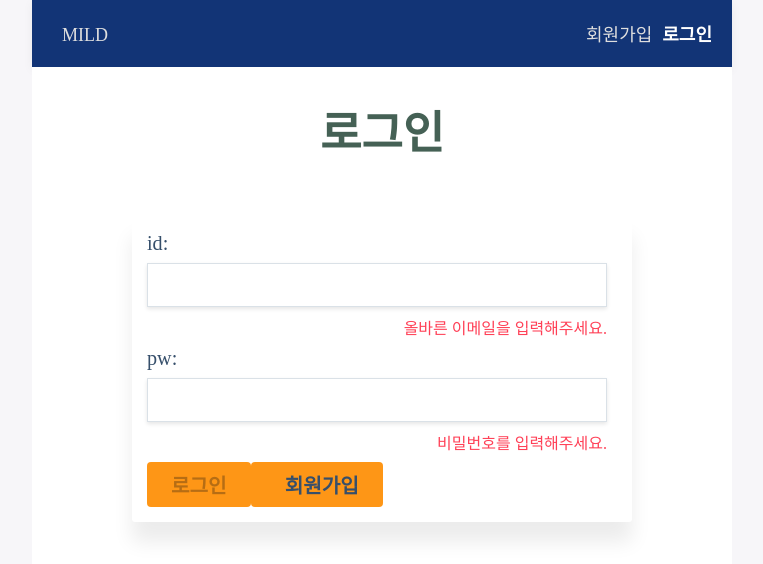
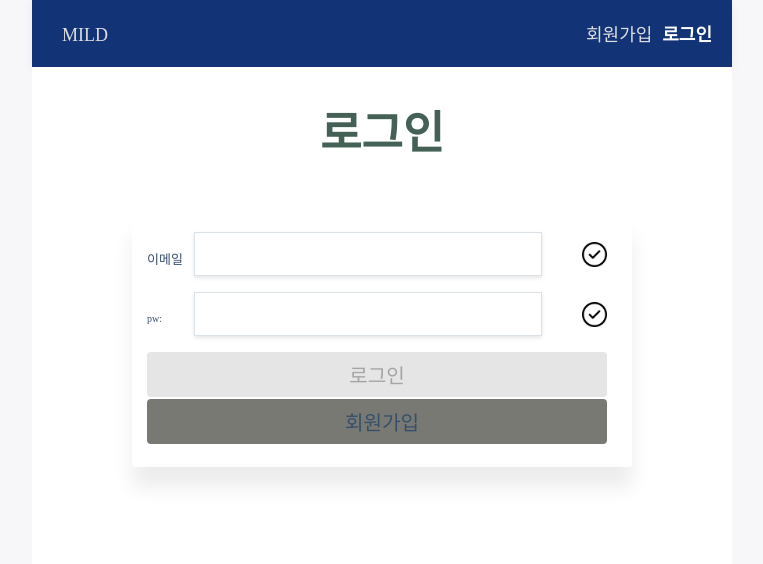
Before and after one commit to MILD-Project/mild-frontend, a Vue app: page /login in a window 1280 px wide. Shown: the top 564 px of the page, without its empty margins (258-1021 px from the left). Built offline with nearby package versions, Linux system fonts and the light colour scheme.

Commit message:
로그인 스타일링 && 유효성 로직 반영

```diff
--- a/src/components/LoginForm.vue
+++ b/src/components/LoginForm.vue
@@ -2,30 +2,44 @@
   <div class="contents">
     <div class="form-wrapper form-wrapper-sm">
       <form @submit.prevent="submitForm" class="form">
-        <div>
-          <label for="username">id: </label>
-          <input type="text" id="username" v-model="username" />
+        <div style="display: flex; align-items: center; flex-direction: row">
+          <label for="username" style="font-size: 13px; margin-right: 10px">이메일 </label>
+          <input type="text" id="username" v-model="username" style="width: 4000px; margin-right: 40px" />
           <p class="validation-text">
-            <span class="warning" v-if="!isUsernameValid && username || username == ''">
-              올바른 이메일을 입력해주세요.
+            <span class="warning" v-if="!isUsernameValid && username || username == ''" style="width: 25px; height: 25px;" >
+<!--              올바른 이메일을 입력해주세요.-->
+              <img src="@/assets/warning.png" style="width: 25px; height: 25px;" />
+            </span>
+            <span v-else class="success">
+              <img src="@/assets/success.png" style="width:25px; height: 25px;" />
             </span>
           </p>
         </div>
-        <div>
-          <label for="password">pw: </label>
-          <input type="password" id="password" v-model="password" />
+        <div style="display: flex; align-items: center; flex-direction: row">
+          <label for="password" style="font-size: 10px; margin-right: 10px">pw: </label>
+          <input type="password" id="password" v-model="password" style="width: 4000px; margin-right: 40px" />
           <p class="validation-text">
-            <span class="warning" v-if="!password">
-              비밀번호를 입력해주세요.
+            <span class="warning" v-if="!password" style="width: 25px; height: 25px;">
+<!--              비밀번호를 입력해주세요.-->
+              <img src="@/assets/warning.png" style="width: 25px; height: 25px;" />
+            </span>
+            <span v-else class="success">
+              <img src="@/assets/success.png" style="width:25px; height: 25px;" />
             </span>
           </p>
         </div>
-        <button v-bind:disabled="!isUsernameValid || !password" type="submit" class="btn">
-          로그인
-        </button>
-        <button disabled type="button" class="btn"><a href="/signup">회원가입</a></button>
+        <div style="display: flex; flex-direction: column">
+          <button v-bind:disabled="!isUsernameValid || !password" type="submit" class="btn" style="margin-bottom: 2px; background: #e5e5e5; font-weight: 400">
+            로그인
+          </button>
+          <button disabled type="button" class="btn" style="background: #797974; font-weight: 400;"><a href="/signup">회원가입</a></button>
+        </div>
         <!--    <button type="reset">취소</button>-->
-        <p class="log">{{ logMessage }}</p>
+        <div>
+<!--          <p class="log">{{ logMessage }}</p>-->
+          <p class="log" :class="{'warn': logMessage === '로그인에 실패했습니다.'}"></p>
+        </div>
+
       </form>
     </div>
   </div>
@@ -73,3 +87,9 @@ export default {
   },
 };
 </script>
+
+<style>
+  .warn {
+    color: tomato;
+  }
+</style>
--- a/src/components/SignUpForm.vue
+++ b/src/components/SignUpForm.vue
@@ -29,7 +29,7 @@
           </p>
         </div>
         <div style="display: flex; align-items: center; flex-direction: row">
-          <label for="nickname" style="font-size: 10px; margin-right: 10px" >닉네임 </label>
+          <label for="nickname" style="font-size: 10px; margin-right: 10px">닉네임 </label>
           <input type="text" id="nickname" v-model="nickname" style="width: 4000px; margin-right: 40px" />
           <p class="validation-text">
             <span class="warning" v-if="!nickname" style="width: 25px; height: 25px;" >
@@ -47,7 +47,8 @@
           </button>
           <button type="reset" class="btn" style="background: #797974; font-weight: 400;">취소</button>
         </div>
-        <p class="log">{{ logMessage }}</p>
+<!--        <p class="log">{{ logMessage }}</p>-->
+        <p class="log" :class="{'warn': logMessage === '회원가입에 실패했습니다.'}"></p>
       </form>
     </div>
   </div>
@@ -69,7 +70,7 @@ export default {
   },
   methods: {
     async submitForm() {
-      console.log('submit');
+      try {
         const userData = {
           username: this.username,
           password: this.password,
@@ -78,7 +79,12 @@ export default {
         const response = await registerUser(userData);
         console.log(response.data.username);
         this.logMessage = `${response.data.username}님이 가입되었습니다.`;
+      } catch (error) {
+        console.log(error.response);
+        this.logMessage = '회원가입에 실패했습니다.';
+      } finally {
         this.initForm();
+      }
     },
     initForm() {
       this.username = '';
@@ -93,3 +99,9 @@ export default {
   },
 };
 </script>
+
+<style>
+.warn {
+  color: tomato;
+}
+</style>
--- a/src/css/common.css
+++ b/src/css/common.css
@@ -116,7 +116,7 @@ a:hover {
     cursor: not-allowed;
 }
 .log {
-    color: #ff4057;
+    color: #04e790;
     font-size: 1rem;
     text-align: center;
 }
```
Also changed, not shown: src/assets/fail.png (added). Lines whose indentation alone changed are shown as unchanged.
